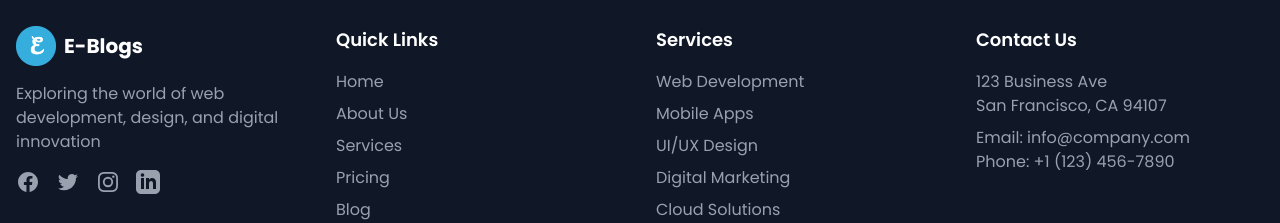
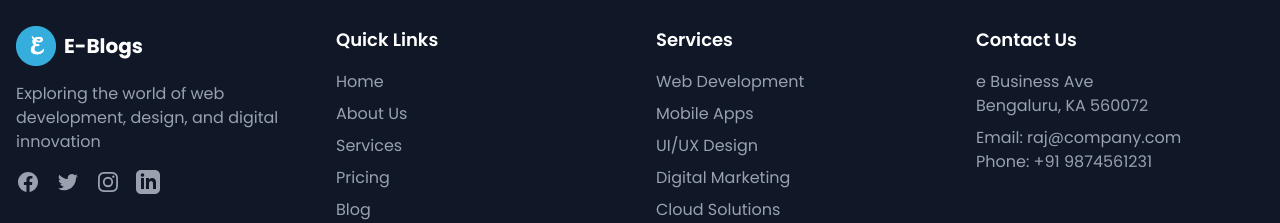
Before and after one commit to likhithih/Blog, a React (Vite) app in the folder E-Blog_front/: page /home in a window 1280 px wide. Shown: the part 1869-2092 px from the top of the page. Built offline with nearby package versions, Linux system fonts and the light colour scheme.

Commit message:
content change

```diff
--- a/E-Blog_front/src/Components/Footer.jsx
+++ b/E-Blog_front/src/Components/Footer.jsx
@@ -217,24 +217,24 @@ const Footer = () => {
           <div className="space-y-4">
             <h3 className="text-lg font-semibold">Contact Us</h3>
             <address className="not-italic text-gray-400">
-              <p>123 Business Ave</p>
-              <p>San Francisco, CA 94107</p>
+              <p>e Business Ave</p>
+              <p>Bengaluru, KA 560072</p>
               <p className="mt-2">
                 Email:{" "}
                 <a
                   href="mailto:info@company.com"
                   className="hover:text-white transition"
                 >
-                  info@company.com
+                  raj@company.com
                 </a>
               </p>
               <p>
                 Phone:{" "}
                 <a
-                  href="tel:+11234567890"
+                  href="tel:+91123456789"
                   className="hover:text-white transition"
                 >
-                  +1 (123) 456-7890
+                  +91 9874561231
                 </a>
               </p>
             </address>
```
